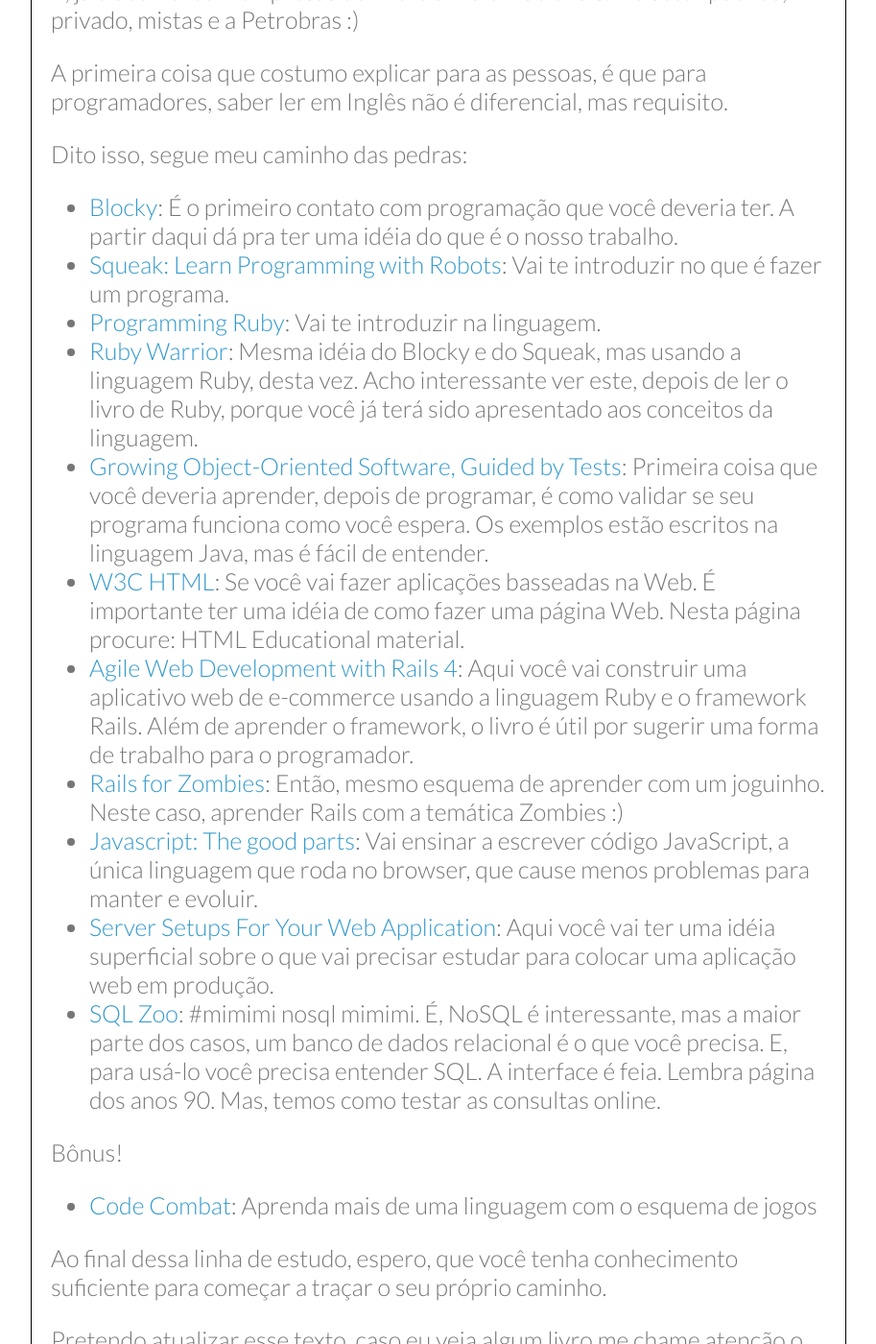
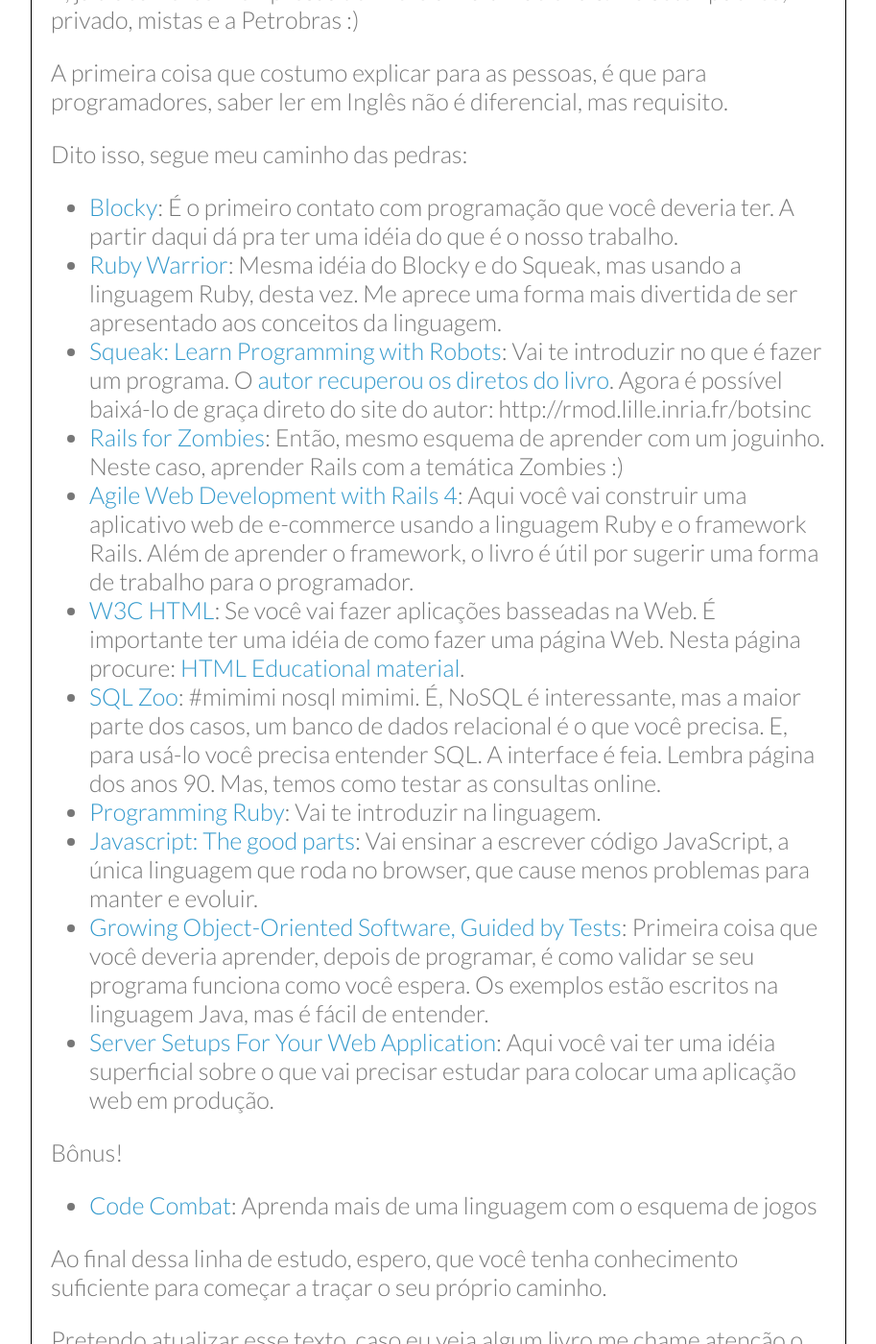
Before and after one commit to acdesouza/acdesouza.github.io, a Jekyll site: the page built from _posts/2013-11-28-aprendendo-a-programar.md, in a window 1280 px wide and 1400 px high, scrolled down 533 px. Shown: the whole window at 96% size, without its empty margins (183-1096 px from the left). Built offline with Jekyll 4.4.1, drawn with Linux system fonts in a browser that asks for light colours; comment, search, counter and statistics services are not loaded.

Commit message:
[Update] Re-organizar o caminho para começar com os joguinhos

```diff
--- a/_posts/2013-11-28-aprendendo-a-programar.md
+++ b/_posts/2013-11-28-aprendendo-a-programar.md
@@ -18,25 +18,30 @@
 
 Dito isso, segue meu caminho das pedras:
 
- * [Blocky](https://blockly-demo.appspot.com/static/apps/maze/index.html): É o primeiro contato com programação que você deveria ter. A partir daqui dá pra ter uma idéia do que é o nosso trabalho.
- * [Squeak: Learn Programming with Robots](http://www.amazon.com.br/dp/B001G0OAO0): Vai te introduzir no que é fazer um programa.
- * [Programming Ruby](http://pragprog.com/book/ruby/programming-ruby): Vai te introduzir na linguagem.
- * [Ruby Warrior](https://www.bloc.io/ruby-warrior): Mesma idéia do Blocky e do Squeak, mas usando a linguagem Ruby, desta vez. Acho interessante ver este, depois de ler o livro de Ruby, porque você já terá sido apresentado aos conceitos da linguagem.
- * [Growing Object-Oriented Software, Guided by Tests](http://www.amazon.com.br/dp/B002TIOYVW): Primeira coisa que você deveria aprender, depois de programar, é como validar se seu programa funciona como você espera. Os exemplos estão escritos na linguagem Java, mas é fácil de entender.
- * [W3C HTML](http://www.w3.org/community/webed/wiki/HTML): Se você vai fazer aplicações basseadas na Web. É importante ter uma idéia de como fazer uma página Web. Nesta página procure: HTML Educational material.
+ * [Blocky](https://blockly-demo.appspot.com/static/apps/maze/index.html): É o primeiro contato com programação que você deveria ter.
+    A partir daqui dá pra ter uma idéia do que é o nosso trabalho.
+ * [Ruby Warrior](https://www.bloc.io/ruby-warrior): Mesma idéia do Blocky e do Squeak, mas usando a linguagem Ruby, desta vez.
+    Me aprece uma forma mais divertida de ser apresentado aos conceitos da linguagem.
+ * [Squeak: Learn Programming with Robots](https://www.amazon.com.br/dp/1590594916): Vai te introduzir no que é fazer um programa.
+    O [autor recuperou os diretos do livro](https://news.squeak.org/2008/10/28/squeak-learn-programming-with-robots-now-free/).
+    Agora é possível baixá-lo de graça direto do site do autor: http://rmod.lille.inria.fr/botsinc
+ * [Rails for Zombies](http://railsforzombies.org/): Então, mesmo esquema de aprender com um joguinho. Neste caso, aprender Rails com a temática Zombies :)
  * [Agile Web Development with Rails 4](http://pragprog.com/book/rails4/agile-web-development-with-rails-4): Aqui você vai construir uma aplicativo web de e-commerce usando a linguagem Ruby e o framework Rails. Além de aprender o framework, o livro é útil por sugerir uma forma de trabalho para o programador.
- * [Rails for Zombies](http://railsforzombies.org/): Então, mesmo esquema de aprender com um joguinho. Neste caso, aprender Rails com a temática Zombies :)
- * [Javascript: The good parts](http://www.amazon.com.br/dp/B0026OR2ZY): Vai ensinar a escrever código JavaScript, a única linguagem que roda no browser, que cause menos problemas para manter e evoluir.
- * [Server Setups For Your Web Application](https://www.digitalocean.com/community/articles/5-common-server-setups-for-your-web-application): Aqui você vai ter uma idéia superficial sobre o que vai precisar estudar para colocar uma aplicação web em produção.
+ * [W3C HTML](http://www.w3.org/community/webed/wiki/HTML): Se você vai fazer aplicações basseadas na Web. É importante ter uma idéia de como fazer uma página Web. Nesta página procure: [HTML Educational material](https://www.w3.org/community/webed/wiki/HTML/Training).
  * [SQL Zoo](http://sqlzoo.net/wiki/Main_Page): #mimimi nosql mimimi. É, NoSQL é interessante, mas a maior parte dos casos, um banco de dados relacional é o que você precisa. E, para
     usá-lo você precisa entender SQL. A interface é feia. Lembra página dos anos 90. Mas, temos como testar as consultas online.
+ * [Programming Ruby](http://pragprog.com/book/ruby/programming-ruby): Vai te introduzir na linguagem.
+ * [Javascript: The good parts](http://www.amazon.com.br/dp/B0026OR2ZY): Vai ensinar a escrever código JavaScript, a única linguagem que roda no browser, que cause menos problemas para manter e evoluir.
+ * [Growing Object-Oriented Software, Guided by Tests](http://www.amazon.com.br/dp/B002TIOYVW): Primeira coisa que você deveria aprender, depois de programar, é como validar se seu programa funciona como você espera. Os exemplos estão escritos na linguagem Java, mas é fácil de entender.
+ * [Server Setups For Your Web Application](https://www.digitalocean.com/community/articles/5-common-server-setups-for-your-web-application): Aqui você vai ter uma idéia superficial sobre o que vai precisar estudar para colocar uma aplicação web em produção.
 
 Bônus!
  * [Code Combat](http://codecombat.com/): Aprenda mais de uma linguagem com o esquema de jogos
 
 Ao final dessa linha de estudo, espero, que você tenha conhecimento suficiente para começar a traçar o seu próprio caminho.
 
-Pretendo atualizar esse texto, caso eu veja algum livro me chame atenção o suficiente, para eu defendê-lo como básico. Por exemplo, quando encontrar um sobre banco de dados relacionais que use, preferencialmente, o SQLite, PostgreSQL ou MySQL nos exemplos.
+Pretendo atualizar esse texto, caso eu veja algum livro me chame atenção o suficiente, para eu defendê-lo como básico.
+Por exemplo, quando encontrar um sobre banco de dados relacionais que use, preferencialmente, o SQLite, PostgreSQL ou MySQL nos exemplos.
 
 Esta é a minha visão de como começar a programar. E, você o que pensa sobre ela? Alguma sugestão?
 
```
